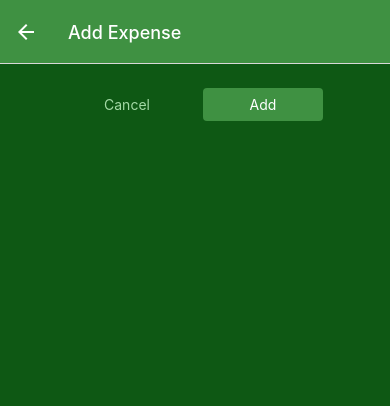
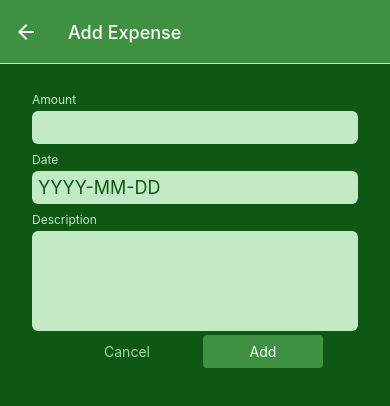
Before and after one commit to aaronersando/Expense-Tracker-App, a React Native app: screen /ManageExpense in a window 390 px wide. Shown: the top 406 px of the page. Built offline with nearby package versions, Linux system fonts and the light colour scheme.

Commit message:
Add ExpenseForm component and integrate it into ManageExpenses screen

```diff
--- /dev/null
+++ b/components/ManageExpense/ExpenseForm.js
@@ -0,0 +1,34 @@
+import { StyleSheet, Text, View } from "react-native";
+import React from "react";
+import Input from "../UI/Input";
+
+const ExpenseForm = () => {
+  function handleChangeAmount() {}
+  return (
+    <View>
+      <Input
+        label={"Amount"}
+        inputConfig={{
+          keyboardType: "decimal-pad",
+          onChangeText: handleChangeAmount,
+        }}
+      />
+      <Input
+        label={"Date"}
+        inputConfig={{
+          placeholder: "YYYY-MM-DD",
+          maxLength: 10,
+          onChangeText: () => {},
+        }}
+      />
+      <Input
+        label={"Description"}
+        inputConfig={{ multiline: true, onChangeText: () => {} }}
+      />
+    </View>
+  );
+};
+
+export default ExpenseForm;
+
+const styles = StyleSheet.create({});
--- /dev/null
+++ b/components/UI/Input.js
@@ -0,0 +1,42 @@
+import { StyleSheet, Text, TextInput, View } from "react-native";
+import React from "react";
+import { GlobalStyles } from "../../constants/styles";
+
+const Input = ({ label, inputConfig }) => {
+  const inputStyles = [styles.input];
+
+  if (inputConfig && inputConfig.multiline) {
+    inputStyles.push(styles.multilineInput);
+  }
+  return (
+    <View style={styles.inputContainer}>
+      <Text style={styles.label}>{label}</Text>
+      <TextInput {...inputConfig} style={inputStyles} />
+    </View>
+  );
+};
+
+export default Input;
+
+const styles = StyleSheet.create({
+  inputContainer: {
+    marginVertical: 4,
+    marginHorizontal: 8,
+  },
+  label: {
+    fontSize: 12,
+    color: GlobalStyles.colors.primary100,
+    marginBottom: 4,
+  },
+  input: {
+    fontSize: 18,
+    backgroundColor: GlobalStyles.colors.primary100,
+    color: GlobalStyles.colors.primary800,
+    borderRadius: 6,
+    padding: 6,
+  },
+  multilineInput: {
+    minHeight: 100,
+    textAlignVertical: "top",
+  },
+});
--- a/screens/ManageExpenses.js
+++ b/screens/ManageExpenses.js
@@ -9,6 +9,7 @@ import {
   deleteExpense,
   updateExpense,
 } from "../store/expensesSlice";
+import ExpenseForm from "../components/ManageExpense/ExpenseForm";
 
 export default function ManageExpenses({ route, navigation }) {
   const editedExpenseId = route.params?.expenseId;
@@ -65,6 +66,7 @@ export default function ManageExpenses({ route, navigation }) {
 
   return (
     <View style={styles.container}>
+      <ExpenseForm />
       <View style={styles.buttons}>
         <Button style={styles.button} mode={"flat"} onPress={handleCancel}>
           Cancel
```
